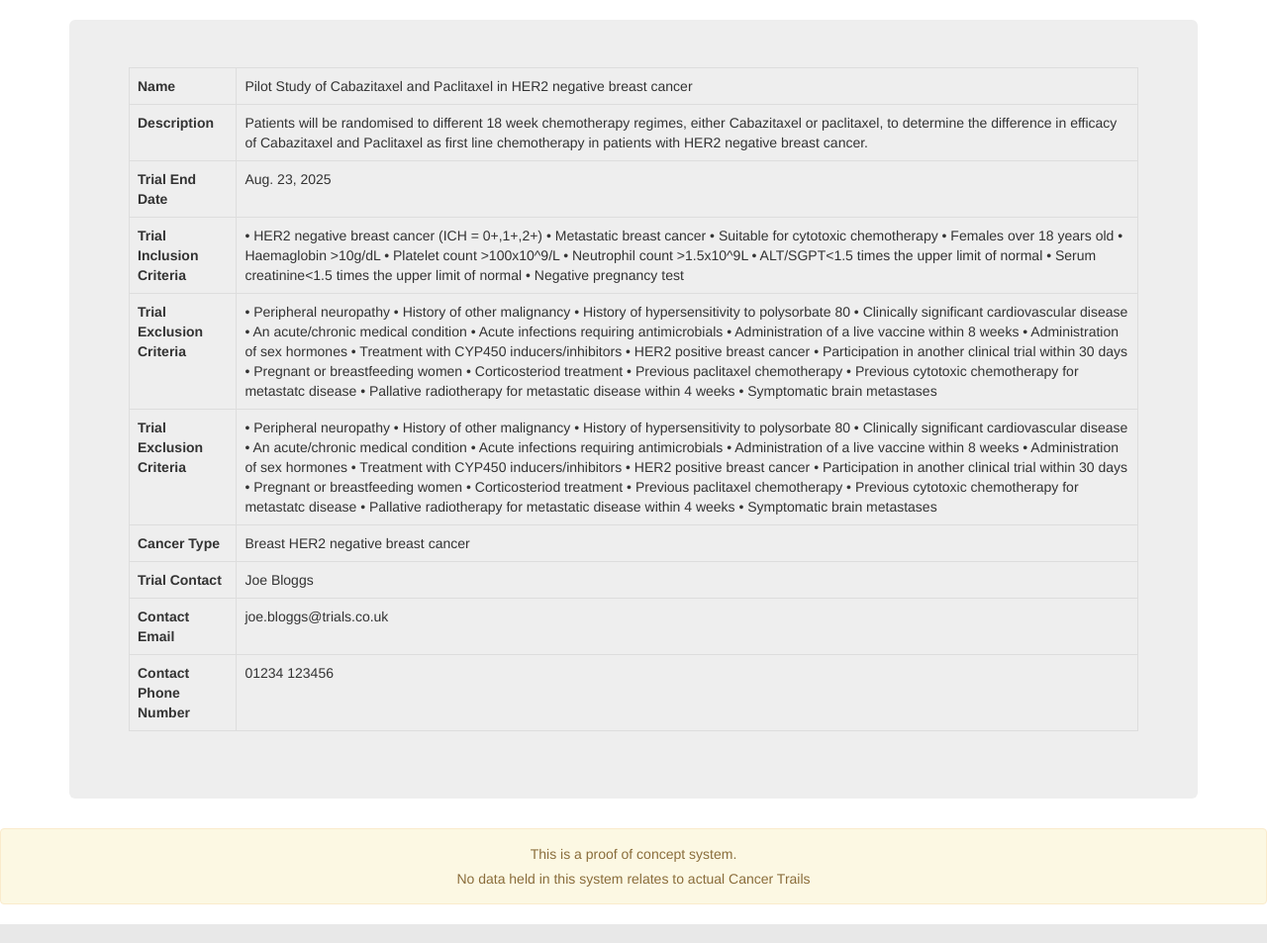
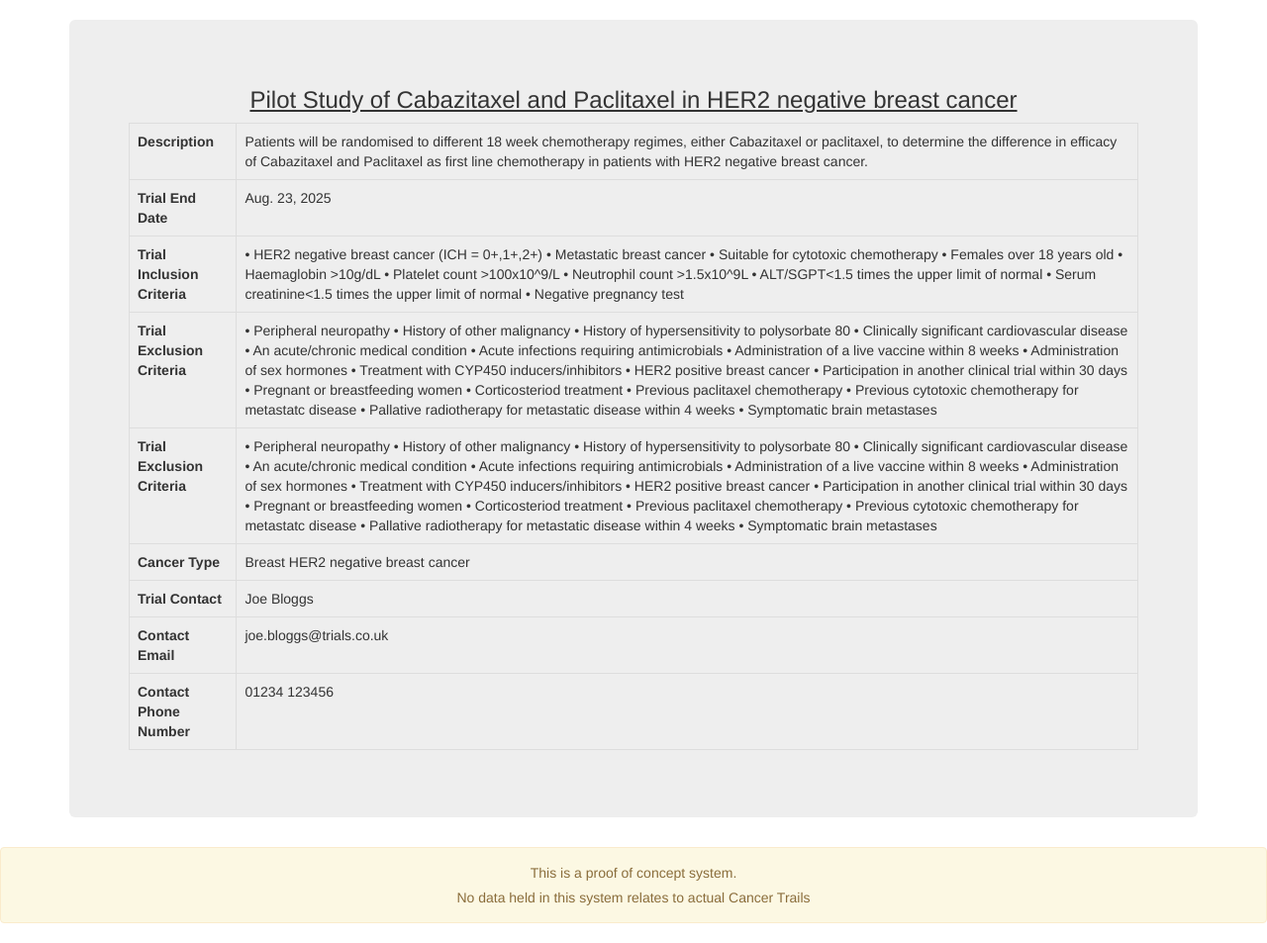
Before and after one commit to westy0044/cancer_trials, a Django app: page /trials/2 in a window 1280 px wide. Shown: the part 51-1004 px from the top of the page at 99% size. Run offline with Django 3.2, Linux system fonts and the light colour scheme; data comes from the database, SQL or seed files in the repository; both versions use the stored data as it was after the commit; some libraries are stand-ins or nearby versions.

Commit message:
working prior to upgrading to CBV

```diff
--- a/templates/trials/trialpage.html
+++ b/templates/trials/trialpage.html
@@ -13,11 +13,10 @@
                 </div>
             <input type="submit" name="" value="trial_update">
         {% else %}
+            <figure class="text-center">
+                <H3  class="display-3"><u>{{ trialSelected.name }}</u></H3>
+            </figure>
             <table class="table table-bordered">
-                <tr>
-                    <th>Name</th>
-                    <td>{{ trialSelected.name }}</td>
-                </tr>
                 <tr>
                     <th>Description</th>
                     <td>{{ trialSelected.description }}</td>
```
Also changed, not shown: db.sqlite3.
